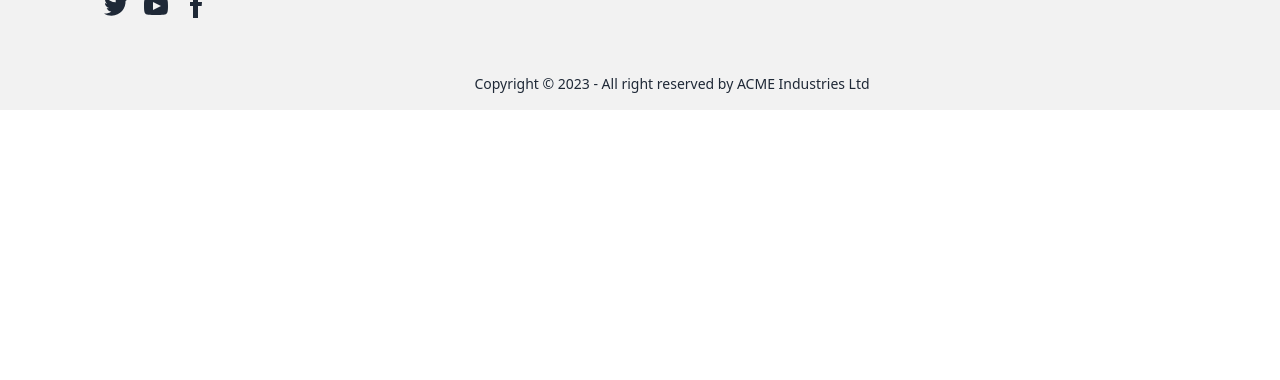
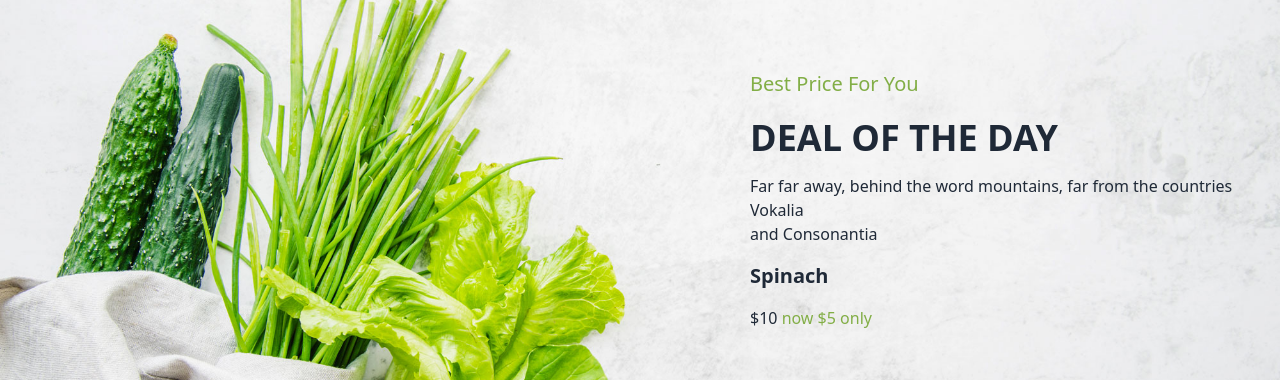
Before and after one commit to mdali017/vegFoods, a React (Vite) app: page / in a window 1280 px wide. Shown: the part 2387-2767 px from the top of the page. Before the commit the page ends 2497 px from the top, so only its background shows below. Built offline with nearby package versions, Linux system fonts and the light colour scheme; no server answers.

Commit message:
DealsSection Added and Design Parfectly

```diff
--- /dev/null
+++ b/src/Pages/Home/DealsSection/DealsSection.css
@@ -0,0 +1,5 @@
+.deal-item{
+    background-image: url('../../../assets/Image/Slider/bg_3.jpg');
+    background-repeat: no-repeat;
+    background-size: cover;
+}
--- /dev/null
+++ b/src/Pages/Home/DealsSection/DealsSection.jsx
@@ -0,0 +1,22 @@
+import React from 'react';
+import DealImg from '../../../assets/Image/Slider/bg_3.jpg'
+import './DealsSection.css'
+
+const DealsSection = () => {
+    return (
+        <div className='mt-20 h-[605px] deal-item'>
+            <div className=''>
+                {/* <img src={DealImg} alt="" /> */}
+                <div className='md:ml-[750px] pt-60'>
+                    <h3 className='text-[#82ae46] text-xl mb-5'>Best Price For You</h3>
+                    <h1 className='text-4xl uppercase font-bold mb-4'>Deal of the day</h1>
+                    <p>Far far away, behind the word mountains, far from the countries Vokalia <br /> and Consonantia</p>
+                    <h2 className='mt-4 text-xl font-semibold mb-4'>Spinach</h2>
+                    <h4>$10 <span className='text-[#82ae46] '>now $5 only</span> </h4>
+                </div>
+            </div>
+        </div>
+    );
+};
+
+export default DealsSection;
--- a/src/Pages/Home/Home/Home.jsx
+++ b/src/Pages/Home/Home/Home.jsx
@@ -3,6 +3,7 @@ import Banner from '../Banner/Banner';
 import SupportSection from '../SupportSection/SupportSection';
 import CategorySection from '../CategorySection/CategorySection';
 import FeatureProducts from '../FeatureProducts/FeatureProducts';
+import DealsSection from '../DealsSection/DealsSection';
 
 const Home = () => {
     return (
@@ -11,6 +12,7 @@ const Home = () => {
             <SupportSection></SupportSection>
             <CategorySection></CategorySection>
             <FeatureProducts></FeatureProducts>
+            <DealsSection></DealsSection>
             <h1>This is Home</h1>
         </div>
     );
```
